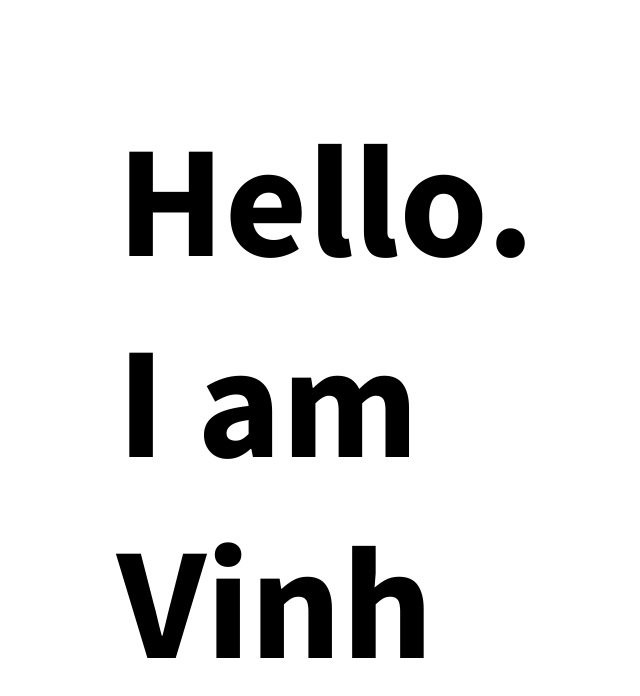
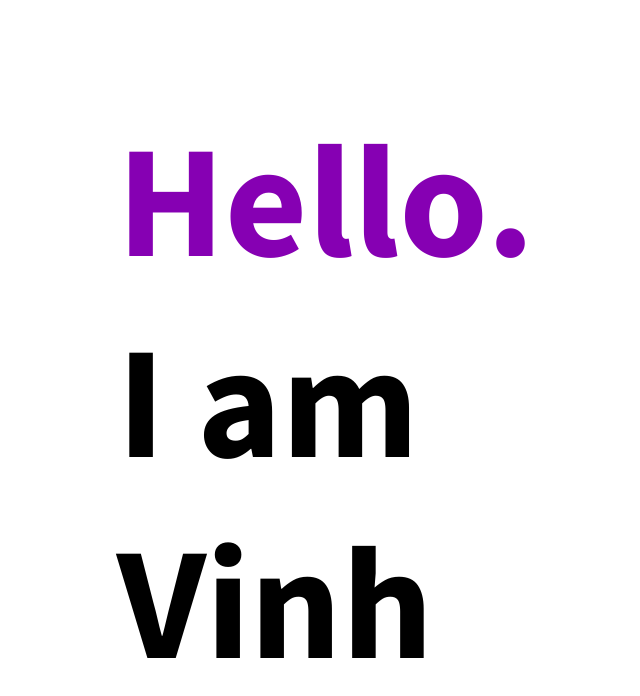
Before and after one commit to vinhbt241/my-portfolio-website, a React (Create React App) app: page / in a window 1280 px wide. Shown: the top 696 px of the page, without its empty margins (139-779 px from the left). Built offline with nearby package versions, Linux system fonts and the light colour scheme.

Commit message:
Add animation to links

```diff
--- a/src/components/LinkContainer.js
+++ b/src/components/LinkContainer.js
@@ -8,22 +8,31 @@ const LinkContainer = () => {
   return(
     <div className="LinkContainer">
       <div
-        className="link"
+        className="link hello"
         onMouseEnter={() => setAboutShow(true)}
         onMouseLeave={() => setAboutShow(false)}>
-        {aboutShow ? "About" : "Hello."}
+        {aboutShow ?
+          <div className="showLink">About</div>
+          :
+          <div className="hidLink">Hello.</div>}
       </div>
       <div
        className="link"
        onMouseEnter={() => setWorksShow(true)}
        onMouseLeave={() => setWorksShow(false)}>
-        {worksShow ? "Works" : "I am"}
+        {worksShow ?
+          <div className="showLink">Works</div>
+          :
+          <div className="hidLink">I am</div>}
       </div>
       <div
         className="link"
         onMouseEnter={() => setContactShow(true)}
         onMouseLeave={() => setContactShow(false)}>
-        {contactShow ? "Contact" : "Vinh"}
+        {contactShow ?
+          <div className="showLink">Contact</div>
+          :
+          <div className="hidLink">Vinh</div>}
       </div>
     </div>
   )
--- a/src/styles/App.css
+++ b/src/styles/App.css
@@ -30,10 +30,25 @@ body {
 .LinkContainer {
   width: 60vw;
 
-  font-size: 10rem;
+  font-size: 10em;
   font-family: 'Source Sans Pro Bold';
 }
 
 .link {
   width: fit-content;
 }
+
+.hello {
+  color: #8600b3;
+}
+
+.hidLink {
+  transition-duration: 200ms;
+  transition-timing-function: ease;
+}
+
+.showLink {
+  transition-duration: 200ms;
+  transition-timing-function: ease;
+  padding-left: 3rem;
+}
```
